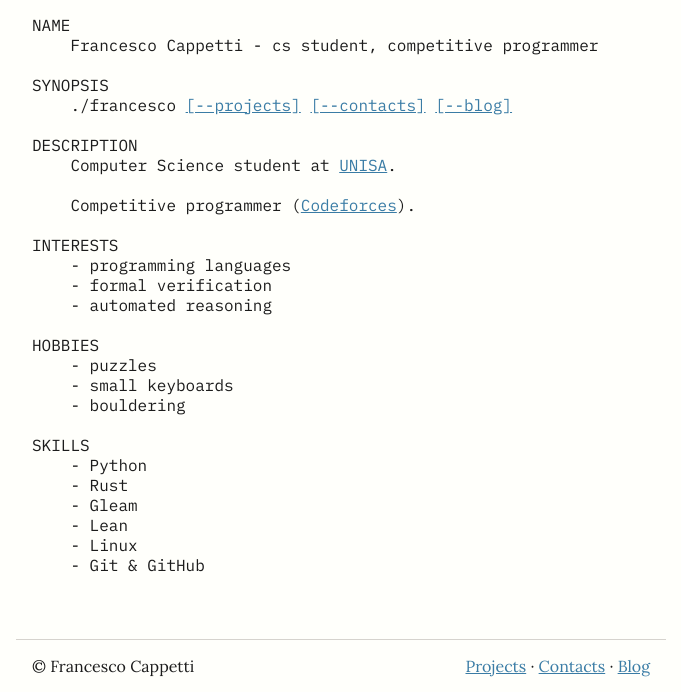
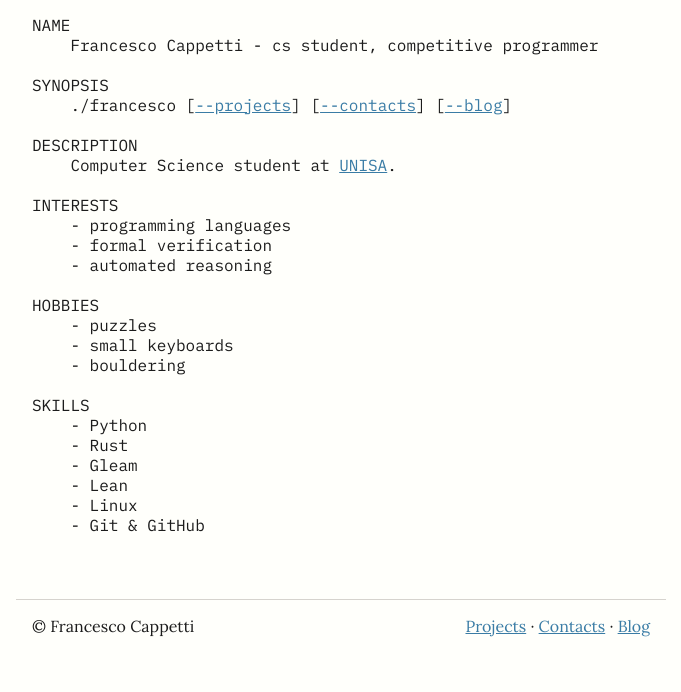
Before and after one commit to frakappa/portfolio, a plain HTML site: page index.html in a window 1280 px wide. Shown: the part 206-898 px from the top of the page, without its empty margins (299-980 px from the left). After the commit the page ends 858 px from the top, so only its background shows below. Drawn offline with Linux system fonts and the light colour scheme.

Commit message:
Fix links and phrasing

```diff
--- a/index.html
+++ b/index.html
@@ -39,12 +39,10 @@ NAME
     Francesco Cappetti - cs student, competitive programmer
 
 SYNOPSIS
-    ./francesco <a href="projects.html">[--projects]</a> <a href="contacts.html">[--contacts]</a> <a href="blog/">[--blog]</a>
+    ./francesco [<a href="projects.html">--projects</a>] [<a href="contacts.html">--contacts</a>] [<a href="blog/">--blog</a>]
 
 DESCRIPTION
     Computer Science student at <a href="https://www.unisa.it/">UNISA</a>.
-
-    Competitive programmer (<a href="https://codeforces.com/profile/kappa_">Codeforces</a>).
 
 INTERESTS
     - programming languages
```
Also changed, not shown: blog/constructives.html (+1 -1 lines).
